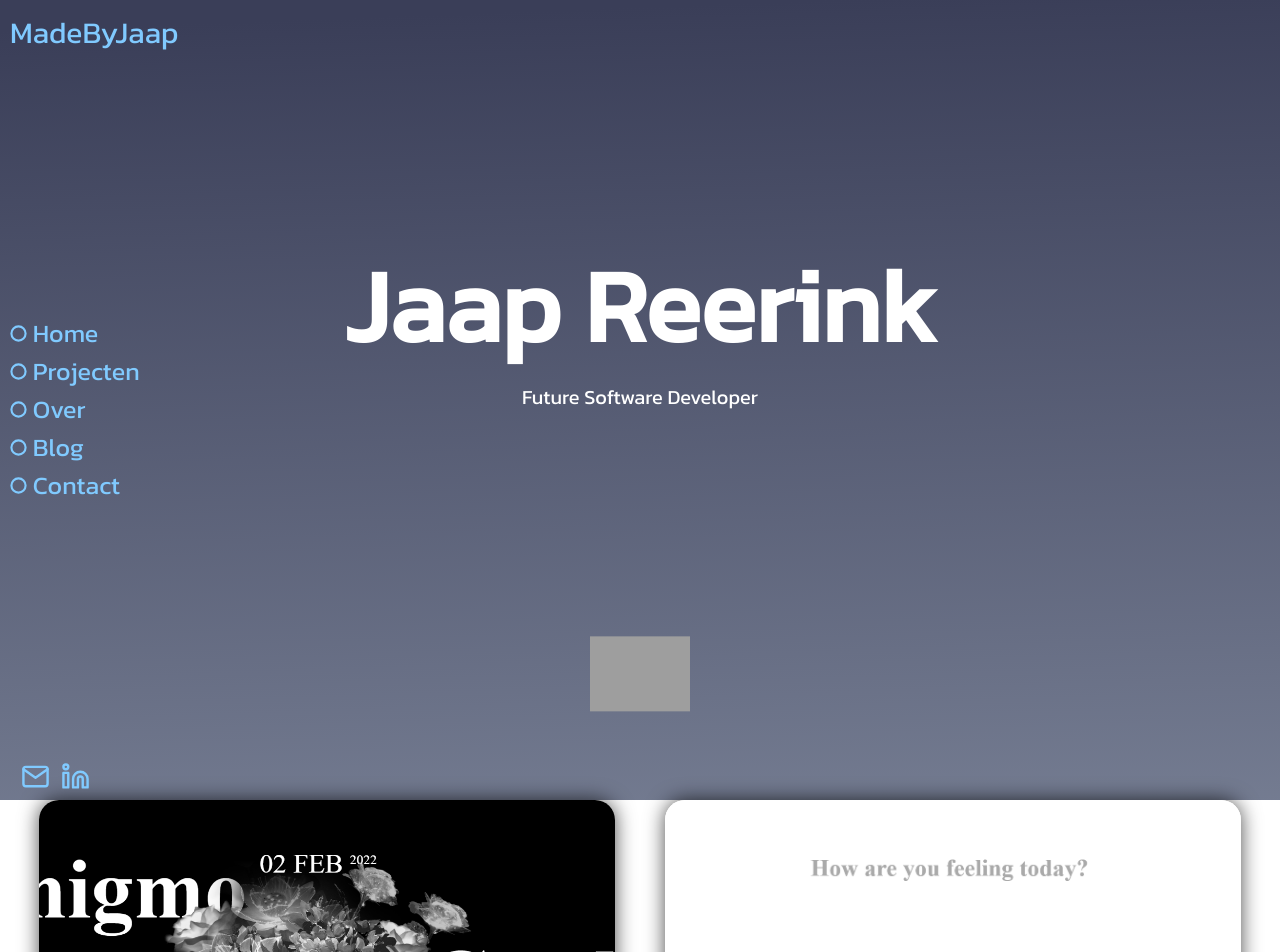
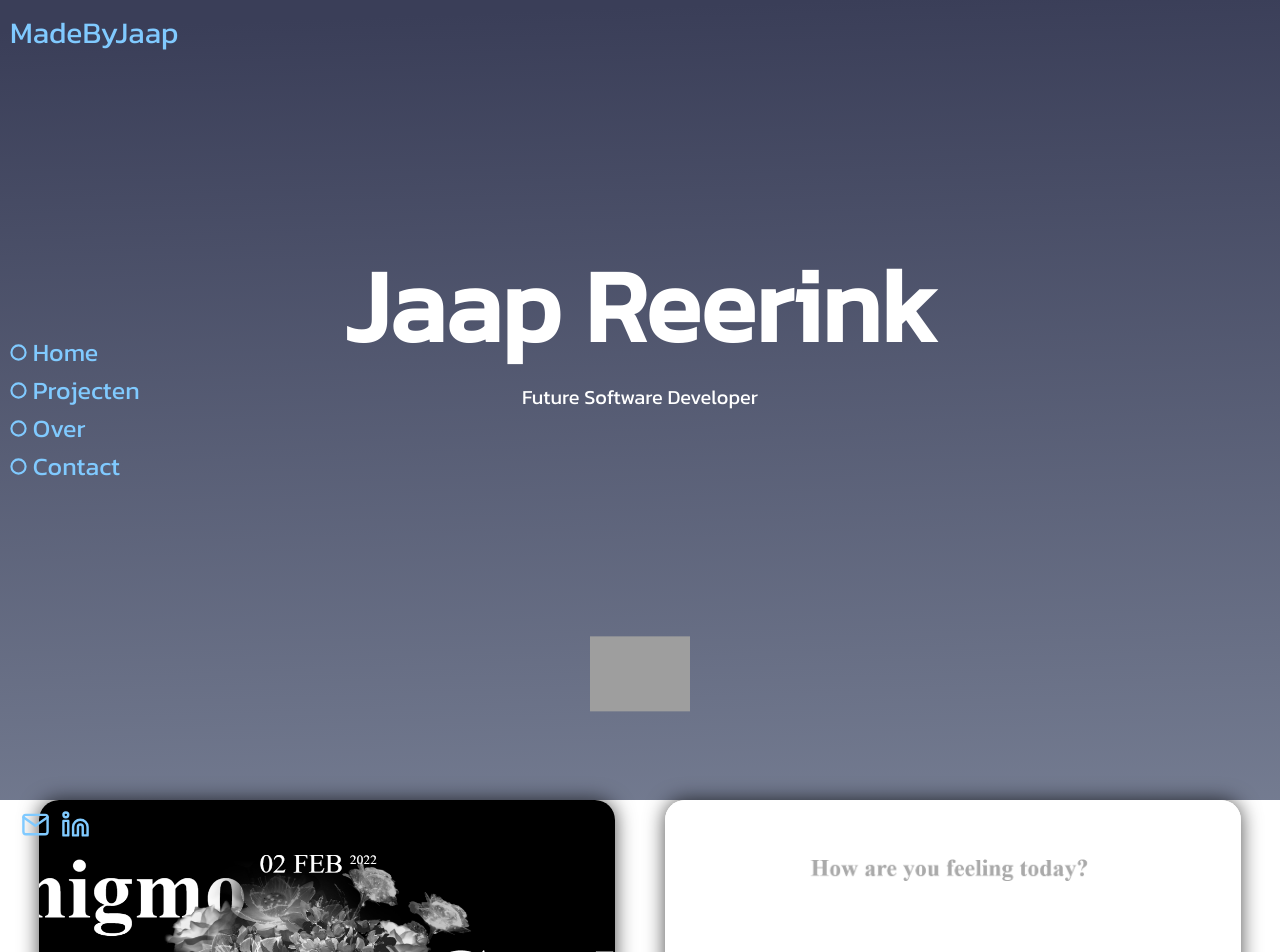
Before and after one commit to JTReerink/MadeByJaapReact, a React (Create React App) app: page / in a window 1280 px wide. Shown: the top 952 px of the page. Built offline with nearby package versions, Linux system fonts and the light colour scheme; grey boxes are pictures that could not be loaded.

Commit message:
add socialbuttons animation

```diff
--- a/src/Components/Navigation/Navigation.css
+++ b/src/Components/Navigation/Navigation.css
@@ -63,7 +63,7 @@
     padding: 0.5rem;
     display: flex;
     flex-direction: row;
-    transition: box-shadow 0.5s, border-top-right-radius 0.5s, border-top-left-radius 0.5s;
+    transition: box-shadow 0.5s, border-top-right-radius 0.5s, border-top-left-radius 0.5s, transform 0.5s;
 }
 
 .navigation__socialButtons--hidden {
@@ -71,6 +71,10 @@
     border-top-right-radius: 1.5rem;
     border-top-left-radius: 1.5rem;
     box-shadow: 0 0 1rem 0 rgba(0, 0, 0, 0.5);
+}
+
+.navigation__socialButtons--hiddenSocials {
+    transform: translateY(100%);
 }
 
 .navigation__socialButtons a {
--- a/src/Components/Navigation/Navigation.js
+++ b/src/Components/Navigation/Navigation.js
@@ -3,15 +3,22 @@ import "./Navigation.css";
 
 const Navigation = () => {
     const [hidden, setHidden] = useState(false);
+    const [scrolledSocials, setScrolledSocials] = useState(false);
+    const [hiddenSocials, setHiddenSocials] = useState(false);
 
     useEffect(() => {
 
         window.addEventListener("scroll", () => {
-            if(window.scrollY > 100) setHidden(true);
+            if(window.scrollY > 1) setScrolledSocials(true);
+            else setScrolledSocials(false);
+
+            if (window.scrollY > 100) setHidden(true);
             else setHidden(false);
+
+            if (document.documentElement.scrollHeight - window.scrollY - window.innerHeight < 300) setHiddenSocials(true);
+            else setHiddenSocials(false);
         })
     }, []);
-
 
     return (
         <nav className="navigation">
@@ -22,10 +29,11 @@ const Navigation = () => {
                 <a href="#" className="navigation__main--link"><svg className="dots" viewBox="0 0 24 24"><circle cx="12" cy="12" r="10"></circle></svg> Home</a>
                 <a href="#projects" className="navigation__main--link"><svg className="dots" viewBox="0 0 24 24"><circle cx="12" cy="12" r="10"></circle></svg> Projecten</a>
                 <a href="#about" className="navigation__main--link"><svg className="dots" viewBox="0 0 24 24"><circle cx="12" cy="12" r="10"></circle></svg> Over</a>
-                <a href="#blog" className="navigation__main--link"><svg className="dots" viewBox="0 0 24 24"><circle cx="12" cy="12" r="10"></circle></svg> Blog</a>
+                {/* <a href="#blog" className="navigation__main--link"><svg className="dots" viewBox="0 0 24 24"><circle cx="12" cy="12" r="10"></circle></svg> Blog</a> */}
                 <a href="#contact" className="navigation__main--link"><svg className="dots" viewBox="0 0 24 24"><circle cx="12" cy="12" r="10"></circle></svg> Contact</a>
             </div>
-            <div className={hidden ? "navigation__socialButtons navigation__socialButtons--hidden" : "navigation__socialButtons"}>
+            {/*             when scrolledSocials but not hiddenSocials (hiddenSocials takes precedence)                         when hiddenSocials                                                                     This is the default*/}
+            <div className={scrolledSocials && !hiddenSocials ? "navigation__socialButtons navigation__socialButtons--hidden" : hiddenSocials ? "navigation__socialButtons navigation__socialButtons--hiddenSocials" : "navigation__socialButtons"}>
                 <a href="mailto:jareerink@gmail.com"><svg xmlns="http://www.w3.org/2000/svg" viewBox="0 0 24 24" fill="none" stroke="currentColor" strokeWidth="2" strokeLinecap="round" strokeLinejoin="round"><path d="M4 4h16c1.1 0 2 .9 2 2v12c0 1.1-.9 2-2 2H4c-1.1 0-2-.9-2-2V6c0-1.1.9-2 2-2z"></path><polyline points="22,6 12,13 2,6"></polyline></svg></a>
                 <a href="https://www.linkedin.com/in/jaapreerink/"><svg xmlns="http://www.w3.org/2000/svg" viewBox="0 0 24 24" fill="none" stroke="currentcolor" strokeWidth="2" strokeLinecap="round" strokeLinejoin="round"><path d="M16 8a6 6 0 0 1 6 6v7h-4v-7a2 2 0 0 0-2-2 2 2 0 0 0-2 2v7h-4v-7a6 6 0 0 1 6-6z"></path><rect x="2" y="9" width="4" height="12"></rect><circle cx="4" cy="4" r="2"></circle></svg></a>
             </div>
```
